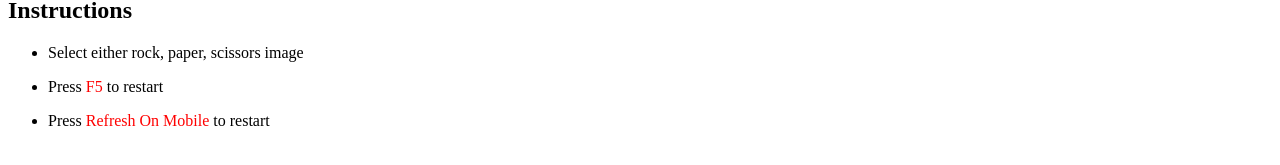
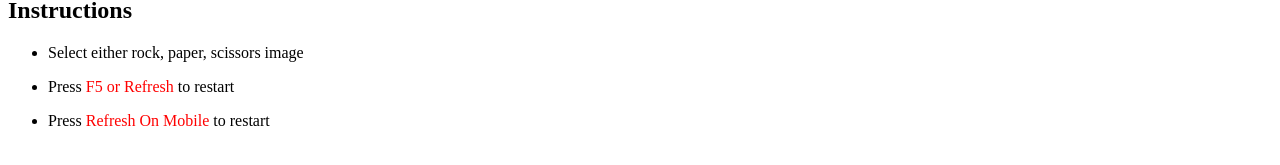
Before and after one commit to MinenhleSolson/Rock-paper-scissors-game, a website: page dist/index.html in a window 1280 px wide. Shown: the part 445-610 px from the top of the page. Drawn offline with Linux system fonts and the light colour scheme.

Commit message:
Update index.html

```diff
--- a/dist/index.html
+++ b/dist/index.html
@@ -23,7 +23,7 @@
     <div id="instructions">
         <h2>Instructions</h2>
          <ul><li>Select either rock, paper, scissors image</li></ul>
-         <ul><li>Press <span id="fFive">F5</span> to restart</li></ul>
+         <ul><li>Press <span id="fFive">F5 or Refresh</span> to restart</li></ul>
         <ul><li>Press <span id="fFive">Refresh On Mobile</span> to restart</li></ul>
     </div>
 
```
